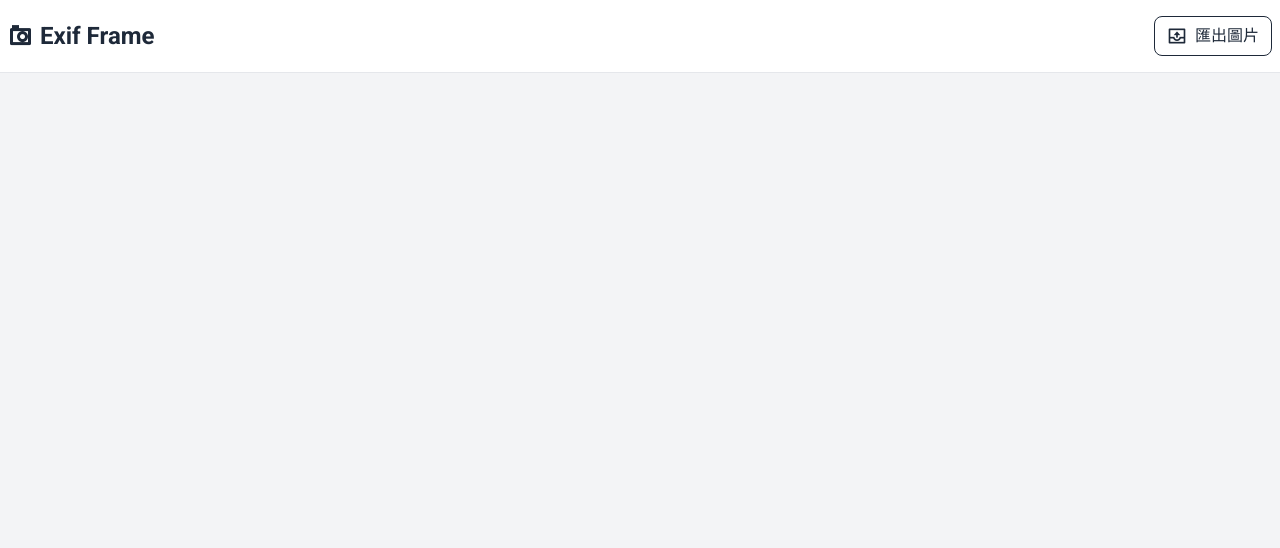
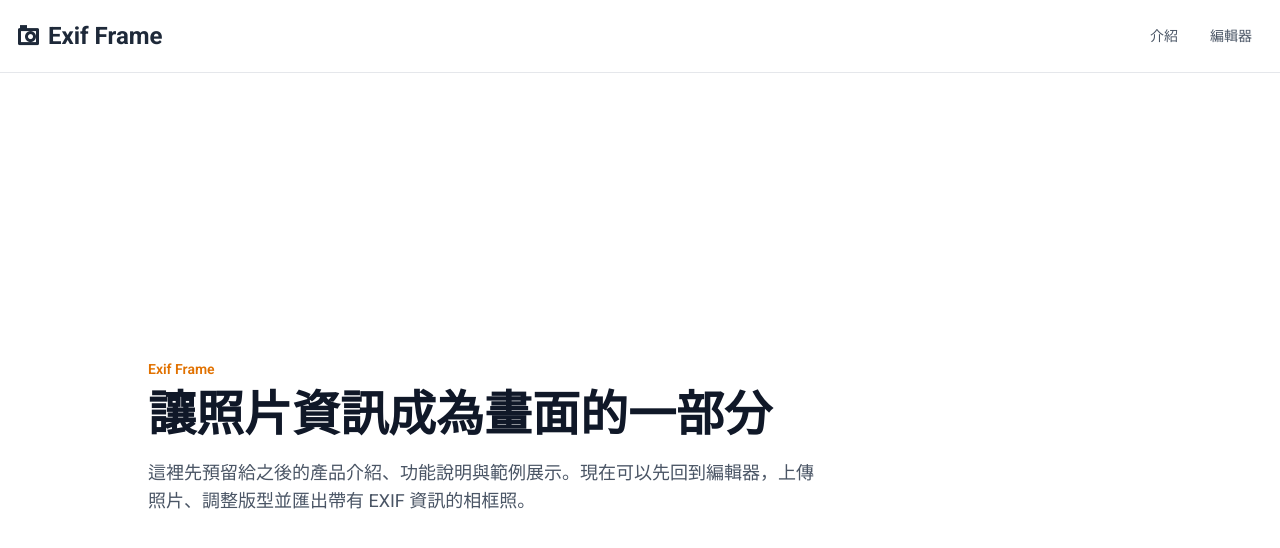
Before and after one commit to BurnettMiao/exif-frame, a Vue app: page /intro in a window 1280 px wide. Before the commit this address had no page. Shown: the top 548 px of the page. Built offline with nearby package versions, Linux system fonts and the light colour scheme; the HTML template or start-up script is replaced by a standard one.

Commit message:
router 與 細節調整

```diff
--- a/src/App.vue
+++ b/src/App.vue
@@ -1,8 +1,12 @@
 <script setup lang="ts">
+import { computed } from 'vue'
 import { RouterLink, RouterView } from 'vue-router'
+import { useRoute } from 'vue-router'
 import { useFilterStore } from '@/stores/filterStore'
 
 const filterStore = useFilterStore()
+const route = useRoute()
+const isEditorRoute = computed(() => route.name === 'editor')
 
 const handleExport = () => {
   filterStore.download()
@@ -13,14 +17,32 @@ const handleExport = () => {
   <div class="flex h-[100dvh] flex-col overflow-hidden">
     <!-- Navbar -->
     <header class="w-full border-b border-b-gray-200">
-      <div
-        class="flex items-center justify-between w-full max-w-384 mx-auto py-3 px-3 sm:py-4 sm:px-2"
+      <div class="flex items-center justify-between w-full max-w-384 mx-auto py-3 px-3 sm:p-4">
+        <RouterLink
+          to="/editor"
+          class="font-bold text-xl sm:text-2xl flex items-center gap-x-2 text-gray-800"
         >
-        <div class="font-bold text-xl sm:text-2xl flex items-center gap-x-2 text-gray-800">
           <i class="ri-camera-3-line"></i> <span>Exif Frame</span>
-        </div>
+        </RouterLink>
+
+        <div class="flex items-center gap-2">
+          <RouterLink
+            to="/intro"
+            class="hidden min-h-10 items-center rounded-lg px-3 py-1 text-sm text-gray-600 hover:text-amber-600 sm:flex"
+            active-class="text-amber-600"
+          >
+            介紹
+          </RouterLink>
+          <RouterLink
+            to="/editor"
+            class="hidden min-h-10 items-center rounded-lg px-3 py-1 text-sm text-gray-600 hover:text-amber-600 sm:flex"
+            active-class="text-amber-600"
+          >
+            編輯器
+          </RouterLink>
 
           <button
+            v-if="isEditorRoute"
             @click="handleExport"
             class="flex min-h-10 items-center px-3 py-1 rounded-lg bg-white text-gray-800 gap-x-2 border border-gray-800 cursor-pointer hover:bg-gray-800 hover:text-white transition-all ease duration-300"
           >
@@ -28,10 +50,11 @@ const handleExport = () => {
             <div class="text-sm sm:text-base">匯出圖片</div>
           </button>
         </div>
+      </div>
     </header>
 
     <!-- 主體 -->
-    <div class="flex-1 flex overflow-hidden bg-gray-100">
+    <div class="min-h-0 flex-1 flex overflow-hidden bg-gray-100">
       <RouterView />
     </div>
 
--- a/src/components/MenuAreas.vue
+++ b/src/components/MenuAreas.vue
@@ -49,7 +49,7 @@ const handleSelected = (name: EditorPanelName) => {
     class="relative flex w-full max-w-[305px] items-start h-full max-lg:h-auto max-lg:max-w-none max-lg:flex-col-reverse max-lg:border-t max-lg:border-gray-200 max-lg:bg-white"
   >
     <div
-      class="group relative z-10 flex h-full w-[65px] flex-col gap-3 overflow-hidden border-x border-gray-200 bg-white px-2 py-4 transition-[width] duration-150 ease-in-out hover:w-[137px] max-lg:h-[58px] max-lg:w-full max-lg:flex-row max-lg:justify-around max-lg:gap-0 max-lg:border-x-0 max-lg:border-t max-lg:px-2 max-lg:pt-1.5 max-lg:pb-2 max-lg:hover:w-full"
+      class="group relative z-10 flex h-full w-[65px] flex-col gap-3 overflow-hidden border-x border-gray-200 bg-white px-2 py-4 transition-[width] duration-150 ease-in-out hover:w-[137px] max-lg:h-[68px] max-lg:w-full max-lg:flex-row max-lg:justify-around max-lg:gap-0 max-lg:border-x-0 max-lg:border-t max-lg:p-3 max-lg:hover:w-full"
     >
       <button
         v-for="menu in menus"
--- a/src/router/index.ts
+++ b/src/router/index.ts
@@ -1,13 +1,23 @@
 import { createRouter, createWebHistory } from 'vue-router'
-import HomeView from '@/views/HomeView.vue'
+import EditorView from '@/views/EditorView.vue'
+import IntroView from '@/views/IntroView.vue'
 
 const router = createRouter({
   history: createWebHistory(import.meta.env.BASE_URL),
   routes: [
     {
       path: '/',
-      name: 'home',
-      component: HomeView,
+      redirect: '/editor',
+    },
+    {
+      path: '/editor',
+      name: 'editor',
+      component: EditorView,
+    },
+    {
+      path: '/intro',
+      name: 'intro',
+      component: IntroView,
     },
   ],
 })
--- /dev/null
+++ b/src/views/IntroView.vue
@@ -0,0 +1,12 @@
+<template>
+  <div class="h-full w-full overflow-y-auto bg-white">
+    <main class="mx-auto flex min-h-full w-full max-w-5xl flex-col justify-center px-5 py-10">
+      <p class="mb-3 text-sm font-semibold text-amber-600">Exif Frame</p>
+      <h1 class="text-3xl font-bold text-gray-900 sm:text-5xl">讓照片資訊成為畫面的一部分</h1>
+      <p class="mt-5 max-w-2xl text-base leading-7 text-gray-600 sm:text-lg">
+        這裡先預留給之後的產品介紹、功能說明與範例展示。現在可以先回到編輯器，上傳照片、調整版型並匯出帶有
+        EXIF 資訊的相框照。
+      </p>
+    </main>
+  </div>
+</template>
```
Also changed, not shown: src/views/EditorView.vue (renamed from src/views/HomeView.vue). Lines whose indentation alone changed are shown as unchanged.
